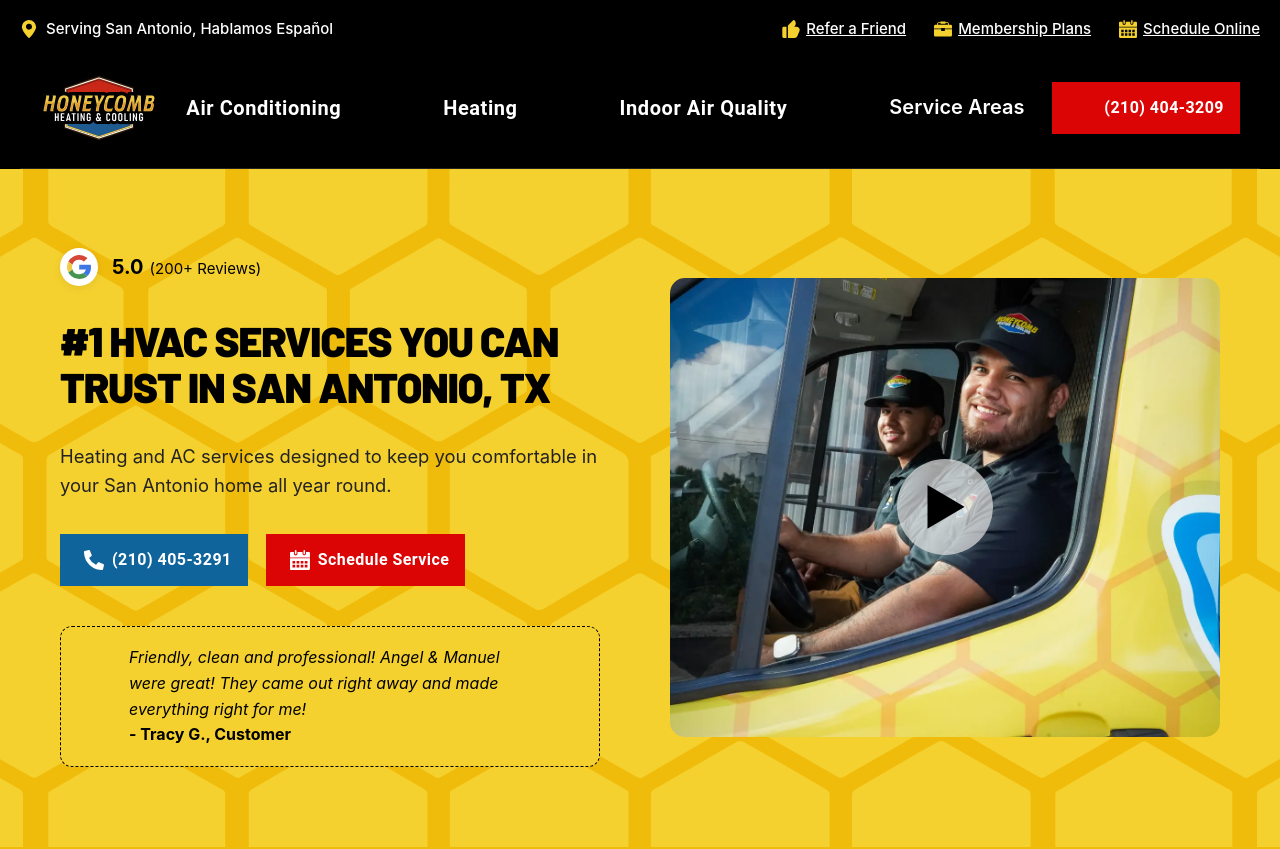
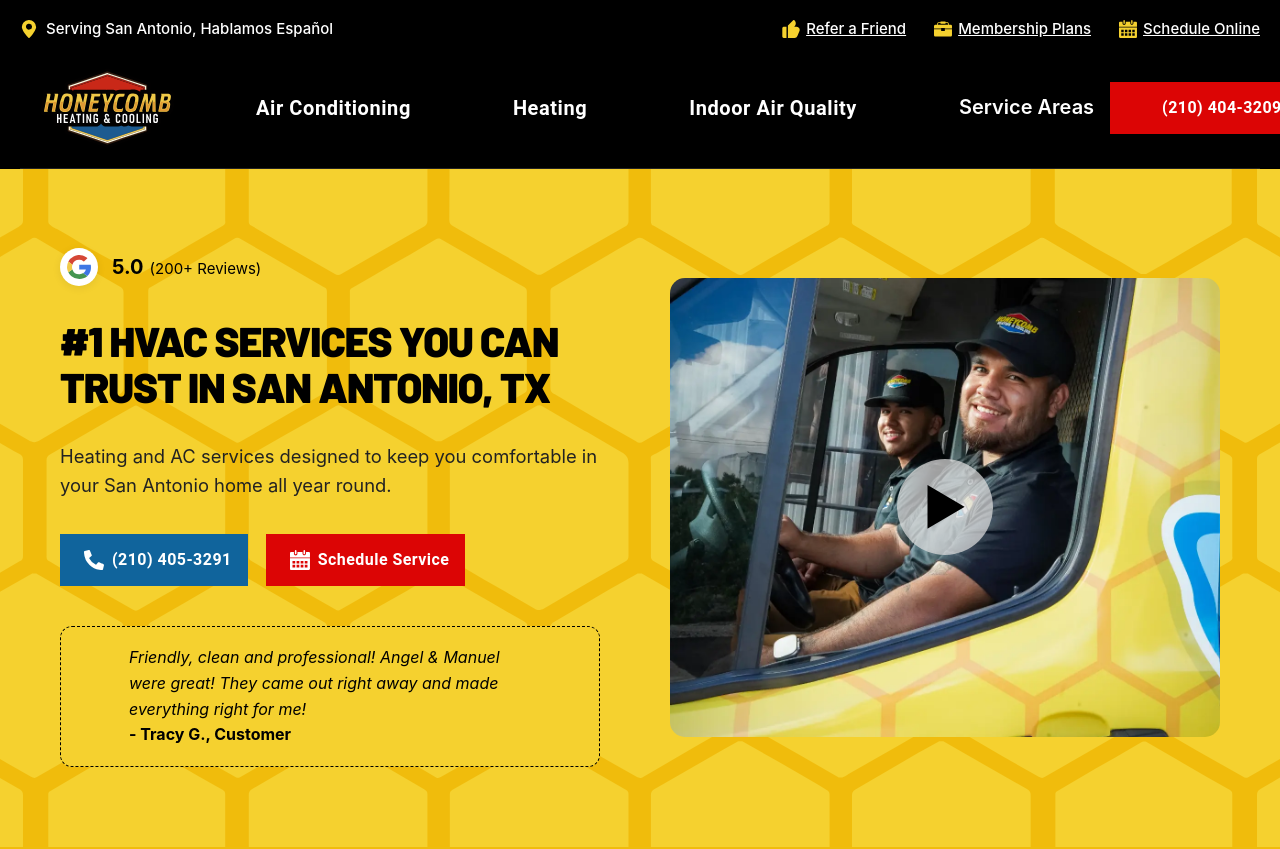
Before and after one commit to marcstreeter/honeycomb-web, a React (Vite) app: page / in a window 1280 px wide. Shown: the top 849 px of the page. Built offline with nearby package versions, Linux system fonts and the light colour scheme.

Commit message:
chore: updated the nav to not be so large

```diff
--- /dev/null
+++ b/src/hooks/useScrollPosition.ts
@@ -0,0 +1,23 @@
+import { useEffect, useState } from 'react';
+
+const useScrollPosition = (threshold: number = 50): boolean => {
+  const [isScrolled, setIsScrolled] = useState(false);
+
+  useEffect(() => {
+    const handleScroll = () => {
+      const scrollPosition = window.scrollY;
+      setIsScrolled(scrollPosition > threshold);
+    };
+
+    window.addEventListener('scroll', handleScroll);
+    handleScroll();
+
+    return () => {
+      window.removeEventListener('scroll', handleScroll);
+    };
+  }, [threshold]);
+
+  return isScrolled;
+};
+
+export default useScrollPosition;
--- a/src/layouts/MainLayout/Header.tsx
+++ b/src/layouts/MainLayout/Header.tsx
@@ -1,5 +1,6 @@
 import { AppBar } from '@mui/material';
 import type React from 'react';
+import useScrollPosition from '../../hooks/useScrollPosition';
 import Nav from './Nav';
 import TopBar from './TopBar';
 
@@ -26,16 +27,21 @@ const Header: React.FC<HeaderProps> = ({
   setIaqAnchor,
   handleMenuOpen,
   handleMenuClose,
-}) => (
+}) => {
+  const isScrolled = useScrollPosition(50);
+
+  return (
     <AppBar
       position="fixed"
       sx={{
-      backgroundColor: 'var(--color-black)',
+        backgroundColor: isScrolled ? 'rgba(0, 0, 0, 0.85)' : 'var(--color-black)',
         boxShadow: 'none',
-      padding: '10px 20px 0 20px',
+        padding: isScrolled ? '0 20px' : '10px 20px 0 20px',
+        transition: 'padding 0.3s ease-in-out, background-color 0.3s ease-in-out',
+        backdropFilter: isScrolled ? 'blur(10px)' : 'none',
       }}
     >
-    <TopBar />
+      {!isScrolled && <TopBar />}
       <Nav
         acAnchor={acAnchor}
         setAcAnchor={setAcAnchor}
@@ -45,8 +51,10 @@ const Header: React.FC<HeaderProps> = ({
         setIaqAnchor={setIaqAnchor}
         handleMenuOpen={handleMenuOpen}
         handleMenuClose={handleMenuClose}
+        isScrolled={isScrolled}
       />
     </AppBar>
   );
+};
 
 export default Header;
--- a/src/layouts/MainLayout/Nav.module.css
+++ b/src/layouts/MainLayout/Nav.module.css
@@ -1,12 +1,23 @@
 .main-nav-refined {
   padding: 20px;
   border-bottom: 1.5px solid #222;
+  transition: padding 0.3s ease-in-out;
 }
+
+.nav-scrolled {
+  padding: 5px 20px;
+}
+
 .nav-container {
   display: flex;
   align-items: center;
   justify-content: space-between;
   min-height: 80px;
+  transition: min-height 0.3s ease-in-out;
+}
+
+.nav-container-scrolled {
+  min-height: 45px;
 }
 
 /* Mobile responsive adjustments */
@@ -17,21 +28,77 @@
 
   .nav-container {
     min-height: 60px;
+    justify-content: space-between;
   }
 
-  .logo-svg {
+  .nav-logo {
+    flex: 0 0 auto;
+    max-width: 60%;
+  }
+
+  .logo-container {
     height: 60px;
+    min-width: 150px;
+  }
+
+  .logo-large {
+    height: 60px;
+    max-width: 100%;
+  }
+
+  .logo-small {
+    height: 18px;
+    max-width: 200px;
+  }
+
+  .hamburger-btn {
+    flex: 0 0 auto;
   }
 }
 .nav-logo {
   flex: 0 0 auto;
   display: flex;
   align-items: center;
+  line-height: 0;
 }
+
+.logo-container {
+  position: relative;
+  display: flex;
+  align-items: center;
+  justify-content: flex-start;
+  height: 80px;
+  width: auto;
+  min-width: 200px;
+}
+
 .logo-svg {
-  height: 70px;
   width: auto;
   display: block;
+  vertical-align: middle;
+  position: absolute;
+  top: 50%;
+  left: 0;
+  transform: translateY(-50%);
+  transition: opacity 0.3s ease-in-out;
+}
+
+.logo-large {
+  height: 80px;
+  z-index: 1;
+}
+
+.logo-small {
+  height: 18px;
+  z-index: 2;
+}
+
+.logo-fade-in {
+  opacity: 1 !important;
+}
+
+.logo-fade-out {
+  opacity: 0 !important;
 }
 .nav-links-centered {
   flex: 1 1 0;
--- a/src/layouts/MainLayout/Nav.tsx
+++ b/src/layouts/MainLayout/Nav.tsx
@@ -20,6 +20,7 @@ import type React from 'react';
 import { useState } from 'react';
 import Icon from '../../assets/icons/Icon';
 import Logo from '../../assets/icons/logo.svg';
+import LogoSmall from '../../assets/icons/logo-small.svg';
 import Button from '../../components/Button';
 import styles from './Nav.module.css';
 
@@ -35,6 +36,7 @@ interface NavProps {
     setAnchor: (anchor: HTMLElement | null) => void
   ) => void;
   handleMenuClose: (setAnchor: (anchor: null) => void) => void;
+  isScrolled: boolean;
 }
 
 const Nav: React.FC<NavProps> = ({
@@ -46,6 +48,7 @@ const Nav: React.FC<NavProps> = ({
   setIaqAnchor,
   handleMenuOpen,
   handleMenuClose,
+  isScrolled,
 }) => {
   const theme = useTheme();
   const isMobile = useMediaQuery(theme.breakpoints.down('lg'));
@@ -233,10 +236,25 @@ const Nav: React.FC<NavProps> = ({
   );
 
   return (
-    <nav className={`${styles['main-nav-refined']}`}>
-      <div className={`${styles.container} ${styles['nav-container']}`}>
+    <nav className={`${styles['main-nav-refined']} ${isScrolled ? styles['nav-scrolled'] : ''}`}>
+      <div
+        className={`${styles.container} ${styles['nav-container']} ${isScrolled ? styles['nav-container-scrolled'] : ''}`}
+      >
         <div className={`${styles['nav-logo']}`}>
-          <img src={Logo} alt="Honeycomb Logo" className={`${styles['logo-svg']}`} height={80} />
+          <div className={styles['logo-container']}>
+            <img
+              src={Logo}
+              alt="Honeycomb Logo"
+              className={`${styles['logo-svg']} ${styles['logo-large']} ${isScrolled ? styles['logo-fade-out'] : styles['logo-fade-in']}`}
+              height={80}
+            />
+            <img
+              src={LogoSmall}
+              alt="Honeycomb Logo"
+              className={`${styles['logo-svg']} ${styles['logo-small']} ${isScrolled ? styles['logo-fade-in'] : styles['logo-fade-out']}`}
+              height={18}
+            />
+          </div>
         </div>
 
         {/* Desktop Navigation */}
```
Also changed, not shown: src/assets/icons/logo-small.svg (added). Lines whose indentation alone changed are shown as unchanged.
